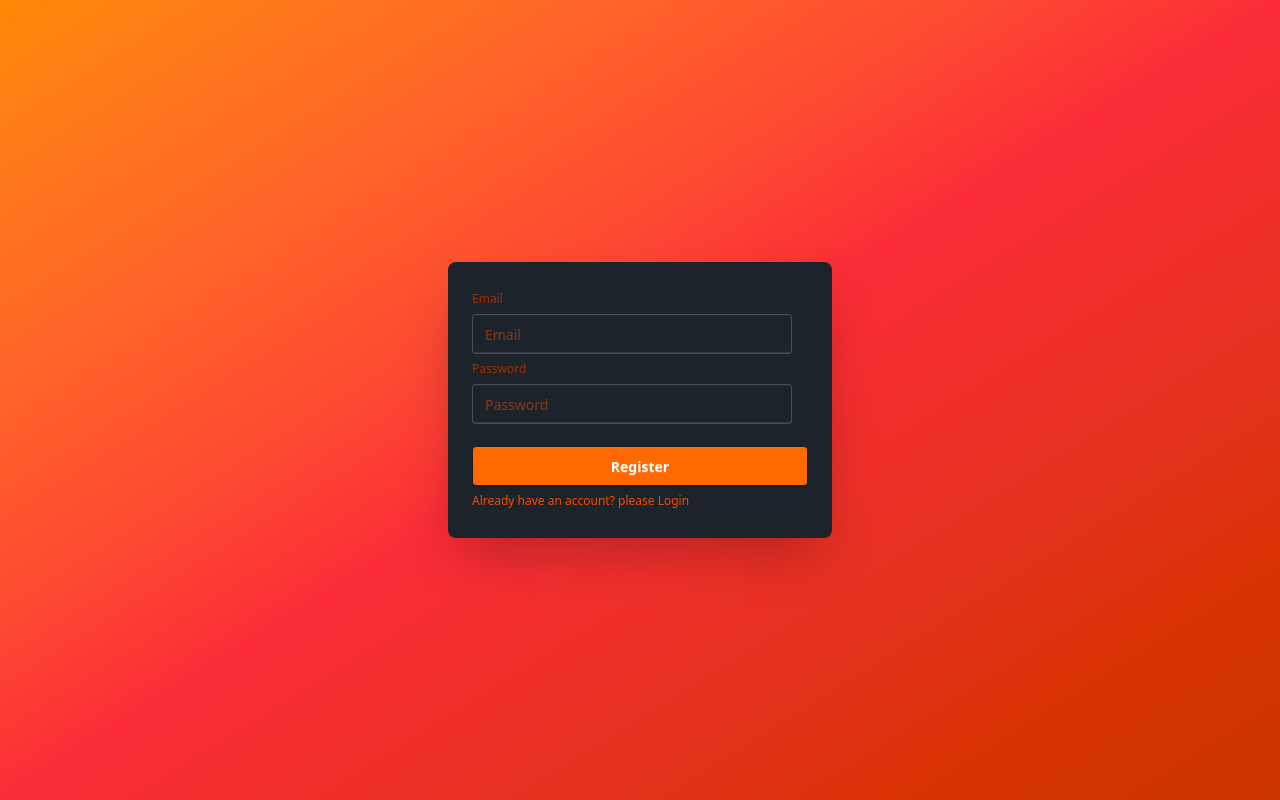
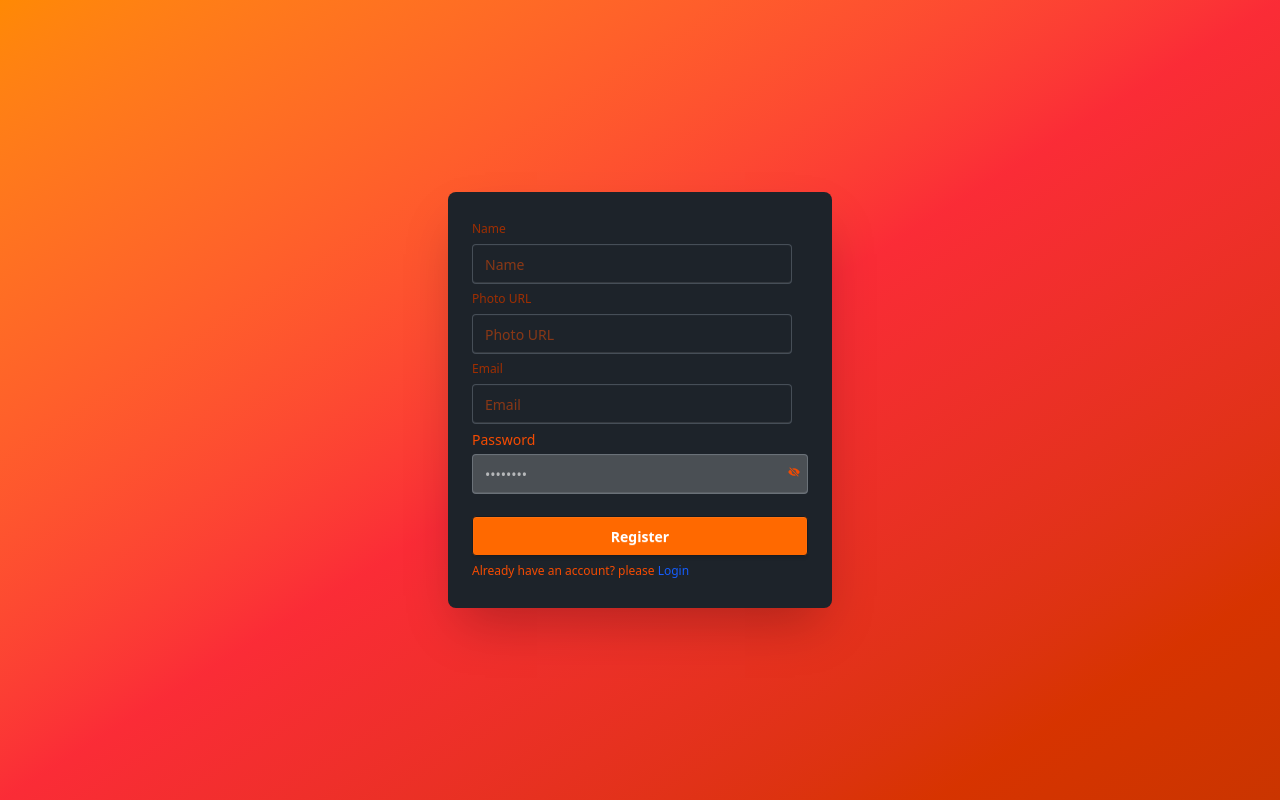
Before and after one commit to sanzida-urmi/ToyApp, a React (Vite) app: page /signup in a window 1280 px wide. Built offline with nearby package versions, Linux system fonts and the light colour scheme; no server answers.

Commit message:
google and email signin added

```diff
--- a/package.json
+++ b/package.json
@@ -11,8 +11,10 @@
   },
   "dependencies": {
     "@tailwindcss/vite": "^4.1.15",
+    "firebase": "^12.4.0",
     "react": "^19.1.1",
     "react-dom": "^19.1.1",
+    "react-icons": "^5.5.0",
     "react-router": "^7.9.4",
     "react-toastify": "^11.0.5",
     "swiper": "^12.0.3",
--- a/src/Components/Login.jsx
+++ b/src/Components/Login.jsx
@@ -1,26 +1,116 @@
-import React from 'react'
-import { Link } from 'react-router'
+import React from "react";
+import { Link, useNavigate } from "react-router";
+import { signInWithPopup, GoogleAuthProvider, signInWithEmailAndPassword } from "firebase/auth";
+import { auth } from "../Firebase/Firebase.config";
+import { toast } from "react-toastify";
+
 
 function Login() {
+  const navigate = useNavigate();
+
+  const handleGoogle=()=>{
+
+  const provider = new GoogleAuthProvider();
+
+  signInWithPopup(auth, provider)
+  .then((result) => {
+
+    const user = result.user;
+    console.log(user);
+    navigate("/")
+
+  }).catch((error) => {
+    const errorCode = error.code;
+    const errorMessage = error.message;
+    console.log(errorMessage);
+
+  });
+  }
+
+  const handlesign =(e)=>{
+
+e.preventDefault();
+
+    const form = e.target;
+
+    const email = form.email.value;
+    const password = form.password.value;
+
+    console.log( email, password);
+
+  signInWithEmailAndPassword(auth, email, password)
+  .then((res) => {
+    // Signed in
+    const user = res.user;
+    console.log(user)
+    toast.success("successfully login")
+    navigate('/')
+    // ...
+  })
+  .catch((error) => {
+    const errorCode = error.code;
+    const errorMessage = error.message;
+    toast(errorMessage)
+  });
+}
   return (
-   <div className='flex justify-center items-center bg-gradient-to-br from-orange-400 via-pink-500 to-orange-700 min-h-screen'>
+    <div className="flex justify-center items-center bg-gradient-to-br from-orange-400 via-pink-500 to-orange-700 min-h-screen">
       <div className="card bg-base-100 w-full max-w-sm shrink-0 shadow-2xl">
         <div className="card-body text-orange-600">
+          <form onSubmit={handlesign}>
             <fieldset className="fieldset">
             <label className="label text-orange-800">Email</label>
-          <input type="email" className="input" placeholder="Email" />
+            <input type="email" name="email" className="input" placeholder="Email" required/>
+
             <label className="label text-orange-800">Password</label>
-          <input type="password" className="input" placeholder="Password" />
-          <div><a className="link link-hover">Forgot password?</a></div>
-          <Link to="/" className="btn bg-orange-400 mt-4 text-white">Login</Link>
-          <p> First time in website? please {" "}
-            <Link to='/signup'>Register</Link>
+            <input type="password" name="password" className="input" placeholder="Password" required/>
+            <div>
+              <a className="link link-hover">Forgot password?</a>
+            </div>
+            <button type="submit" className="btn bg-orange-400 mt-4 text-white">
+              Login
+            </button>
+
+            <button  onClick={handleGoogle} className="btn bg-white text-black border-[#e5e5e5]">
+              <svg
+                aria-label="Google logo"
+                width="16"
+                height="16"
+                xmlns="http://www.w3.org/2000/svg"
+                viewBox="0 0 512 512"
+              >
+                <g>
+                  <path d="m0 0H512V512H0" fill="#fff"></path>
+                  <path
+                    fill="#34a853"
+                    d="M153 292c30 82 118 95 171 60h62v48A192 192 0 0190 341"
+                  ></path>
+                  <path
+                    fill="#4285f4"
+                    d="m386 400a140 175 0 0053-179H260v74h102q-7 37-38 57"
+                  ></path>
+                  <path
+                    fill="#fbbc02"
+                    d="m90 341a208 200 0 010-171l63 49q-12 37 0 73"
+                  ></path>
+                  <path
+                    fill="#ea4335"
+                    d="m153 219c22-69 116-109 179-50l55-54c-78-75-230-72-297 55"
+                  ></path>
+                </g>
+              </svg>
+              Login with Google
+            </button>
+            <p>
+              {" "}
+              First time in website? please <Link to="/signup"><span className="text-blue-600">Register</span></Link>
             </p>
           </fieldset>
+          </form>
         </div>
       </div>
     </div>
-  )
+  );
 }
 
-export default Login
+export default Login;
--- a/src/Components/Navbar.jsx
+++ b/src/Components/Navbar.jsx
@@ -1,7 +1,23 @@
-import React from "react";
+import React, { use } from "react";
 import { Link, NavLink } from "react-router";
+import {AuthContext} from "../Context/AuthContext";
+function Navbar() {
 
-function Navbar() {
+  const { user, signoutUserFunc, setUser, loading, setLoading } =
+    use(AuthContext);
+  console.log(user);
+
+  const handleSignout = () => {
+    signoutUserFunc()
+      .then(() => {
+        toast.success("Signout successful");
+        setUser(null);
+      })
+      .catch((e) => {
+        toast.error(e.message);
+      });
+  };
+
   return (
     <div className="navbar bg-orange-600 shadow-sm">
       <div className="navbar-start">
@@ -48,6 +64,18 @@ function Navbar() {
               </NavLink>
             </li>
 
+            {/* <li>
+              <NavLink
+                className={({ isActive }) =>
+                  isActive ? " border-b-2 border-white" : ""
+                }
+                to="/profile"
+              >
+                Profile
+              </NavLink>
+            </li> */}
+
+            {user && (
             <li>
               <NavLink
                 className={({ isActive }) =>
@@ -58,6 +86,8 @@ function Navbar() {
                 Profile
               </NavLink>
             </li>
+          )}
+
           </ul>
         </div>
         <a className="btn btn-ghost text-xl">ToyTopia </a>
@@ -86,7 +116,7 @@ function Navbar() {
             </NavLink>
           </li>
 
-          <li>
+          {/* <li>
             <NavLink
               className={({ isActive }) =>
                 isActive ? "border-b-2 border-white" : ""
@@ -95,11 +125,26 @@ function Navbar() {
             >
               Profile
             </NavLink>
-          </li>
+          </li> */}
+
+           {user && (
+            <li>
+              <NavLink
+                className={({ isActive }) =>
+                  isActive ? " border-b-2 border-white" : ""
+                }
+                to="/profile"
+              >
+                Profile
+              </NavLink>
+            </li>
+          )}
+
+
         </ul>
       </div>
       <div className="navbar-end">
-        <Link to="signup" className="btn">Login</Link>
+        <Link to="/login" className="btn">Login</Link>
       </div>
     </div>
   );
--- a/src/Components/Signup.jsx
+++ b/src/Components/Signup.jsx
@@ -1,25 +1,156 @@
-import React from 'react'
-import { Link } from 'react-router'
+import React, { useContext, useState } from "react";
+import { Link, useNavigate } from "react-router";
+
+import { FaEye } from "react-icons/fa";
+
+import { IoEyeOff } from "react-icons/io5";
+import { toast } from "react-toastify";
+import { createUserWithEmailAndPassword, GoogleAuthProvider } from "firebase/auth";
+import { auth } from "../Firebase/Firebase.config";
+import { AuthContext } from "../Context/AuthContext";
+
+
 
 function Signup() {
+  const [show, setShow] = useState(false);
+  const {
+    updateProfileFunc,
+    setLoading,
+    signoutUserFunc,
+    setUser,
+  } = useContext(AuthContext);
+const navigate = useNavigate();
+
+  const handlesubmit = (e) => {
+    e.preventDefault();
+
+    const form = e.target;
+    const name = form.name.value;
+    const photo = form.photo.value;
+    const email = form.email.value;
+    const password = form.password.value;
+
+    console.log(name, email, photo, password);
+
+    const passwordRegex = /^(?=.*[a-z])(?=.*[A-Z]).{6,}$/;
+
+    if (!passwordRegex.test(password)) {
+      toast.error(
+        "Password must contain at least one uppercase letter, one lowercase letter, and be at least 6 characters long."
+      );
+      return;
+    }
+    toast.success("Registration Successful");
+
+createUserWithEmailAndPassword(auth, email, password)
+  .then((res) => {
+    // Signed up
+    navigate('/')
+    updateProfileFunc(displayName, photoURL)
+    .then(()=>{
+      console.log(res);
+       setLoading(false);
+      // navigate('/')
+// sinout
+         signoutUserFunc().then(() => {
+                  toast.success(
+                    "Signup successful. Check your email to validate your account. "
+                  );
+                  setUser(null);
+                  navigate("/signin");
+                })
+                .catch((e) => {
+                console.log(e);
+                toast.error(e.message);
+              })
+              .catch((e) => {
+            console.log(e);
+            toast.error(e.message);
+          });
+    })
+
+    // const user = res.user;
+    // console.log(user)
+
+  })
+  .catch((error) => {
+    const errorCode = error.code;
+    const errorMessage = error.message;
+   console.log(errorMessage)
+  });
+  };
+
   return (
-    <div className='flex justify-center items-center bg-gradient-to-br from-orange-400 via-red-500 to-orange-700 min-h-screen'>
+    <div className="flex justify-center items-center bg-gradient-to-br from-orange-400 via-red-500 to-orange-700 min-h-screen">
       <div className="card bg-base-100 w-full max-w-sm shrink-0 shadow-2xl">
         <div className="card-body text-orange-600">
+          <form onSubmit={handlesubmit}>
             <fieldset className="fieldset">
-          <label className="label text-orange-800">Email</label>
-          <input type="email" className="input" placeholder="Email" />
-          <label className="label text-orange-800">Password</label>
-          <input type="password" className="input" placeholder="Password" />
-          <Link to="/" className="btn bg-orange-500 mt-4 text-white">Register</Link>
-          <p> Already have an account? please{" "}
-            <Link to='/login'>Login</Link>
+              <label className="label text-orange-800">Name</label>
+              <input
+                type="text"
+                name="name"
+                className="input"
+                placeholder="Name"
+                required
+              />
+
+              <label className="label text-orange-800">Photo URL</label>
+              <input
+                type="text"
+                name="photo"
+                className="input"
+                placeholder="Photo URL"
+                required
+              />
+
+              <label className="label text-orange-800 ">Email</label>
+              <input
+                type="email"
+                name="email"
+                className="input"
+                placeholder="Email"
+                required
+              />
+
+              {/* <label className="label text-orange-800">Password</label>
+          <input type="password" className="input" placeholder="Password" required/> */}
+
+              <div className="relative">
+                <label className="block text-sm font-medium mb-1">
+                  Password
+                </label>
+                <input
+                  type={show ? "text" : "password"}
+                  name="password"
+                  placeholder="••••••••"
+                  className="input input-bordered w-full bg-white/20 text-orange placeholder-white/60 focus:outline-none focus:ring-2 focus:ring-pink-400"
+                />
+                <span
+                  onClick={() => setShow(!show)}
+                  className="absolute right-[8px] top-[36px] cursor-pointer z-50"
+                >
+                  {show ? <FaEye /> : <IoEyeOff />}
+                </span>
+              </div>
+
+              <button
+                type="submit"
+                className="btn bg-orange-500 mt-4 text-white"
+              >
+                Register
+              </button>
+
+              <p>
+                {" "}
+                Already have an account? please <Link to="/login"><span className="text-blue-600">Login</span></Link>
               </p>
             </fieldset>
+          </form>
         </div>
       </div>
     </div>
-  )
+  );
 }
 
-export default Signup
+export default Signup;
--- a/src/Components/SingleData.jsx
+++ b/src/Components/SingleData.jsx
@@ -1,7 +1,8 @@
 import React from 'react'
 import { Link } from 'react-router'
 
-function SingleData({toyName,pictureURL,rating,availableQuantity,price,sellerName,sellerEmail,description,subCategory}) {
+function SingleData({toyName,pictureURL,rating,availableQuantity,price,sellerName,sellerEmail
+,description,subCategory}) {
     console.log(price,rating,sellerName)
   return (
     <div className="card bg-base-100 w-96 shadow-sm text-orange-400 border-2 border-orange-100">
--- /dev/null
+++ b/src/Context/AuthContext.jsx
@@ -0,0 +1,3 @@
+import { createContext } from "react";
+
+export const AuthContext = createContext();
--- /dev/null
+++ b/src/Context/AuthProvider.jsx
@@ -0,0 +1,57 @@
+import React, { useEffect, useState } from "react";
+import { AuthContext } from "./AuthContext";
+import {
+  onAuthStateChanged,
+  sendPasswordResetEmail,
+  signOut,
+  updateProfile,
+} from "firebase/auth";
+import { auth } from "../Firebase/Firebase.config";
+
+function AuthProvider({ children }) {
+      const [user, setUser] = useState(null);
+        const [loading, setLoading] = useState(true);
+
+       const updateProfileFunc = (displayName, photoURL) => {
+    return updateProfile(auth.currentUser, {
+      displayName,
+      photoURL,
+    });
+  };
+
+  const signoutUserFunc = () => {
+    setLoading(true);
+    return signOut(auth);
+  };
+  const sendPassResetEmailFunc = (email) => {
+    setLoading(true);
+    return sendPasswordResetEmail(auth, email);
+  };
+
+  const authInfo = {
+    user,
+    setUser,
+    signoutUserFunc,
+    sendPassResetEmailFunc,
+    updateProfileFunc,
+    loading,
+     setLoading
+  };
+
+ useEffect(() => {
+    const unsubscribe = onAuthStateChanged(auth, (currUser) => {
+      console.log(currUser);
+      setUser(currUser);
+      setLoading(false);
+    });
+
+    return () => {
+      unsubscribe();
+    };
+  }, []);
+
+    return <AuthContext value={authInfo}>{children}</AuthContext>;
+
+}
+
+export default AuthProvider
--- /dev/null
+++ b/src/Firebase/Firebase.config.js
@@ -0,0 +1,20 @@
+// Import the functions you need from the SDKs you need
+import { initializeApp } from "firebase/app";
+import { getAuth } from "firebase/auth";
+// TODO: Add SDKs for Firebase products that you want to use
+// https://firebase.google.com/docs/web/setup#available-libraries
+
+// Your web app's Firebase configuration
+const firebaseConfig = {
+  apiKey: "AIzaSyCv_bHj_FpsDXNVnnmn60sNfSPGNL492r8",
+  authDomain: "toyplatefrom.firebaseapp.com",
+  projectId: "toyplatefrom",
+  storageBucket: "toyplatefrom.firebasestorage.app",
+  messagingSenderId: "342172486703",
+  appId: "1:342172486703:web:a1f37a8c7d23f25e9a8ada"
+};
+
+// Initialize Firebase
+const app = initializeApp(firebaseConfig);
+// Initialize Firebase Authentication and get a reference to the service
+export const auth = getAuth(app);
--- a/src/main.jsx
+++ b/src/main.jsx
@@ -12,6 +12,7 @@ import Signup from './Components/Signup.jsx';
 import Error from './Pages/Error.jsx';
 import AllToys from './Pages/AllToys.jsx';
 import { ToastContainer } from 'react-toastify';
+import AuthProvider from './Context/AuthProvider.jsx';
 
 const router = createBrowserRouter([
   {
@@ -58,8 +59,9 @@ const router = createBrowserRouter([
 
 createRoot(document.getElementById('root')).render(
   <StrictMode>
-    {/* <App /> */}
+    <AuthProvider>
      <RouterProvider router={router} />
       <ToastContainer />
+      </AuthProvider>
   </StrictMode>,
 )
```
Also changed, not shown: src/Pages/Home.jsx (+4 -6 lines), 1 other file (tests, documents, lock files or other folders). Lines whose indentation alone changed are shown as unchanged.
